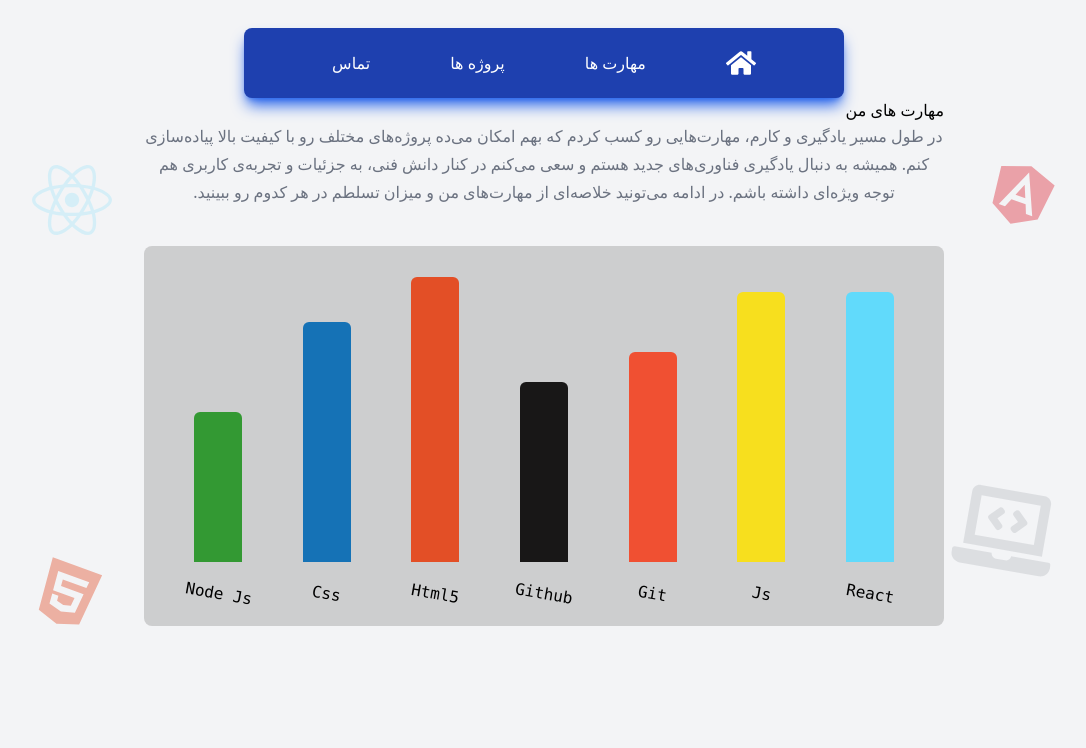
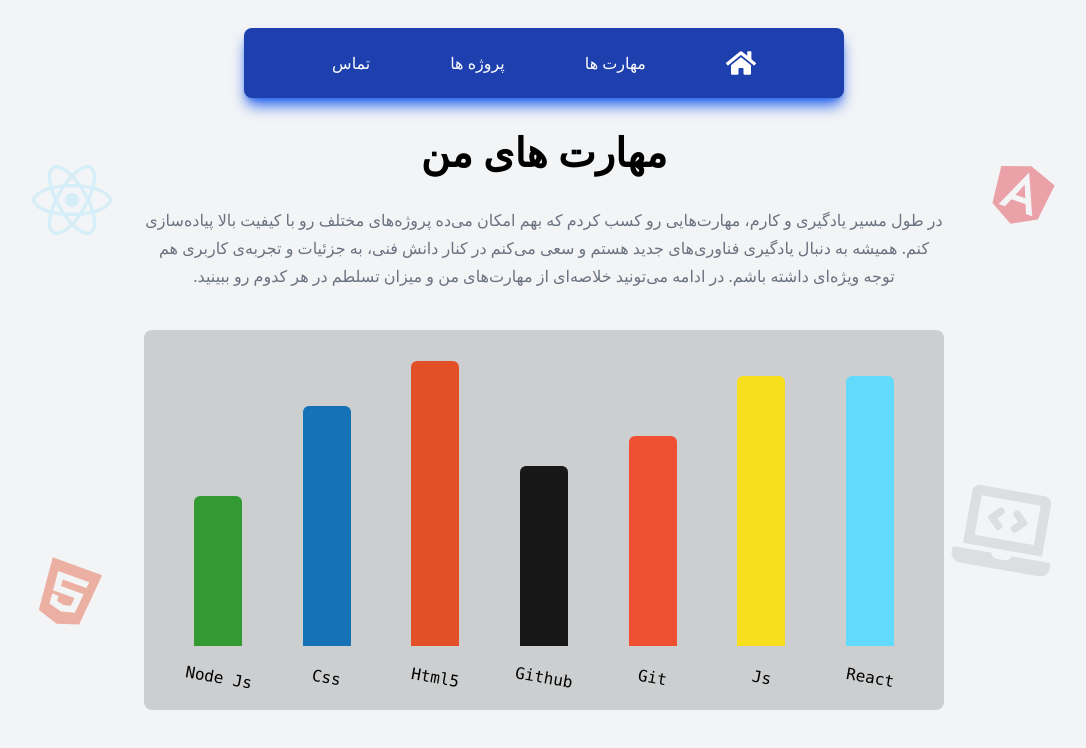
Before and after one commit to hedy-codes/hedye-portfolio, a React (Vite) app: page /skills in a window 1280 px wide. Shown: the top 748 px of the page, without its empty margins (96-1182 px from the left). Built offline with nearby package versions, Linux system fonts and the light colour scheme.

Commit message:
style: add .page-title class for section headings

```diff
--- a/src/index.css
+++ b/src/index.css
@@ -20,3 +20,7 @@ body {
   overflow-x: hidden;
   direction: rtl;
 }
+
+.page-title {
+  @apply text-[40px] text-center w-full font-bold text-black my-6;
+}
```
